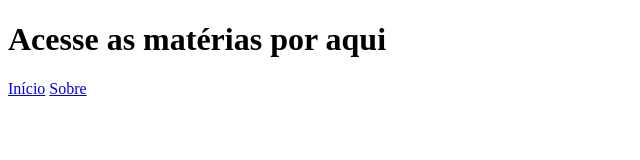
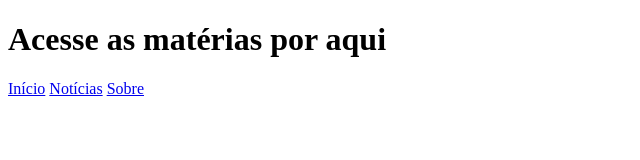
Before and after one commit to xdanizzzzz/index.html, a plain HTML site: page noticias.html in a window 1280 px wide. Shown: the full height of the page, 0-640 px from the left. Drawn offline with Linux system fonts and the light colour scheme.

Commit message:
Update noticias.html

```diff
--- a/noticias.html
+++ b/noticias.html
@@ -7,6 +7,7 @@
     <h1>Acesse as matérias por aqui</h1>
     <nav>
       <a href="index.html">Início</a>
+      <a href="noticias.html">Notícias</a>
       <a href="sobre.html">Sobre</a>
     </nav>
   </body>
```
